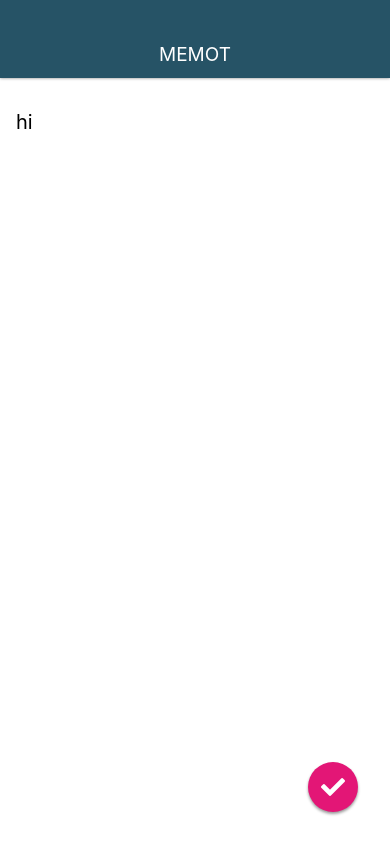
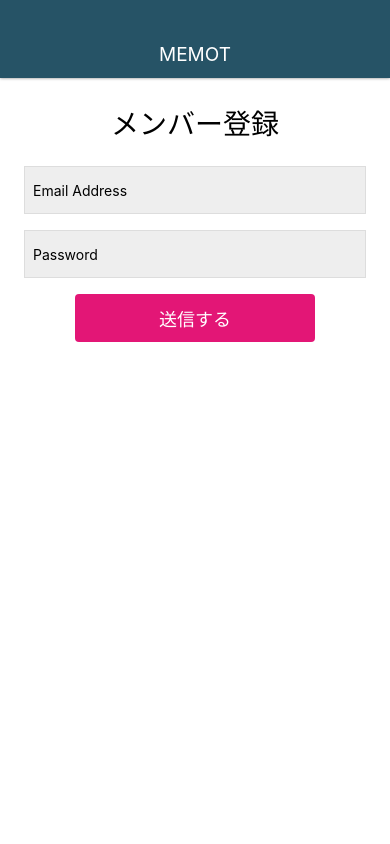
Before and after one commit to y-masaya/Memoapp, a React Native app: screen / in a window 390 px wide. Built offline with nearby package versions, Linux system fonts and the light colour scheme.

Commit message:
Create Login and signup screen

```diff
--- a/App.js
+++ b/App.js
@@ -3,14 +3,14 @@ import { StyleSheet, View } from 'react-native';
 
 
 import Appbar from './src/components/Appbar';
-import MemoEditScreen from './src/screens/MemoEditScreen';
+import SignupScreen from './src/screens/SignupScreen';
 
 export default class App extends React.Component {
   render() {
     return (
       <View style={styles.container}>
         <Appbar />
-        <MemoEditScreen />
+        <SignupScreen />
 
       </View>
     );
--- /dev/null
+++ b/src/screens/SignupScreen.js
@@ -0,0 +1,57 @@
+import React from 'react';
+import { StyleSheet, View, Text, TextInput, TouchableHighlight } from 'react-native';
+
+
+class SignupScreen extends React.Component {
+  render() {
+    return (
+      <View style={styles.container}>
+        <Text style={styles.title}>
+          メンバー登録
+        </Text>
+        <TextInput style={styles.input} value="Email Address" />
+        <TextInput style={styles.input} value="Password" />
+        <TouchableHighlight style={styles.button} onPress={() => {}} underlayColor="#C70f66">
+          <Text style={styles.buttonTitle}>送信する</Text>
+        </TouchableHighlight>
+      </View>
+    );
+  }
+}
+
+const styles = StyleSheet.create({
+  container: {
+    flex: 1,
+    width: '100%',
+    padding: 24,
+    backgroundColor: '#fff',
+  },
+  input: {
+    backgroundColor: '#eee',
+    height: 48,
+    marginBottom: 16,
+    borderWidth: 1,
+    borderColor: '#DDD',
+    padding: 8,
+  },
+  title: {
+    fontSize: 28,
+    alignSelf: 'center',
+    marginBottom: 24,
+  },
+  button: {
+    backgroundColor: '#E31676',
+    height: 48,
+    borderRadius: 4,
+    justifyContent: 'center',
+    alignItems: 'center',
+    width: '70%',
+    alignSelf: 'center',
+  },
+  buttonTitle: {
+    color: '#fff',
+    fontSize: 18,
+  },
+});
+
+export default SignupScreen;
```
Also changed, not shown: src/screens/LoginScreen.js (added, +57 -0 lines).
